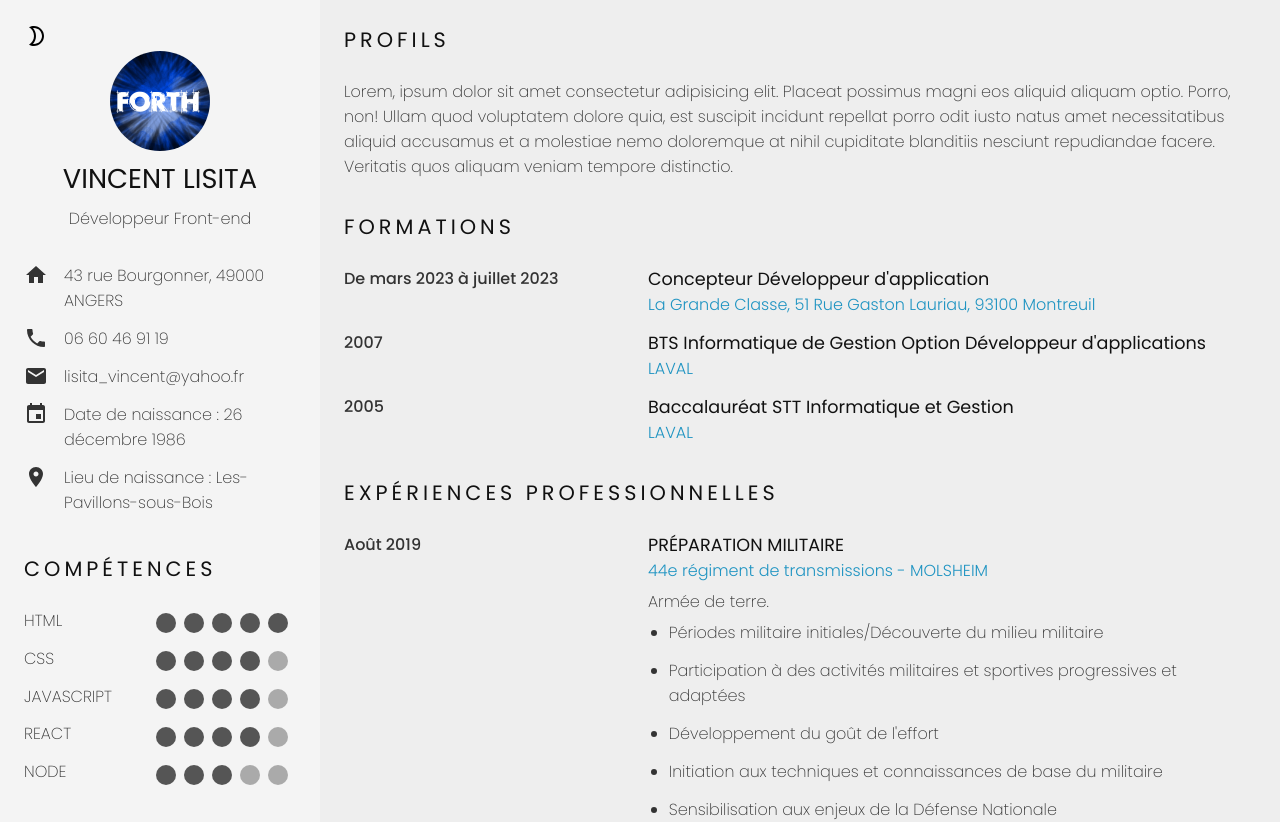
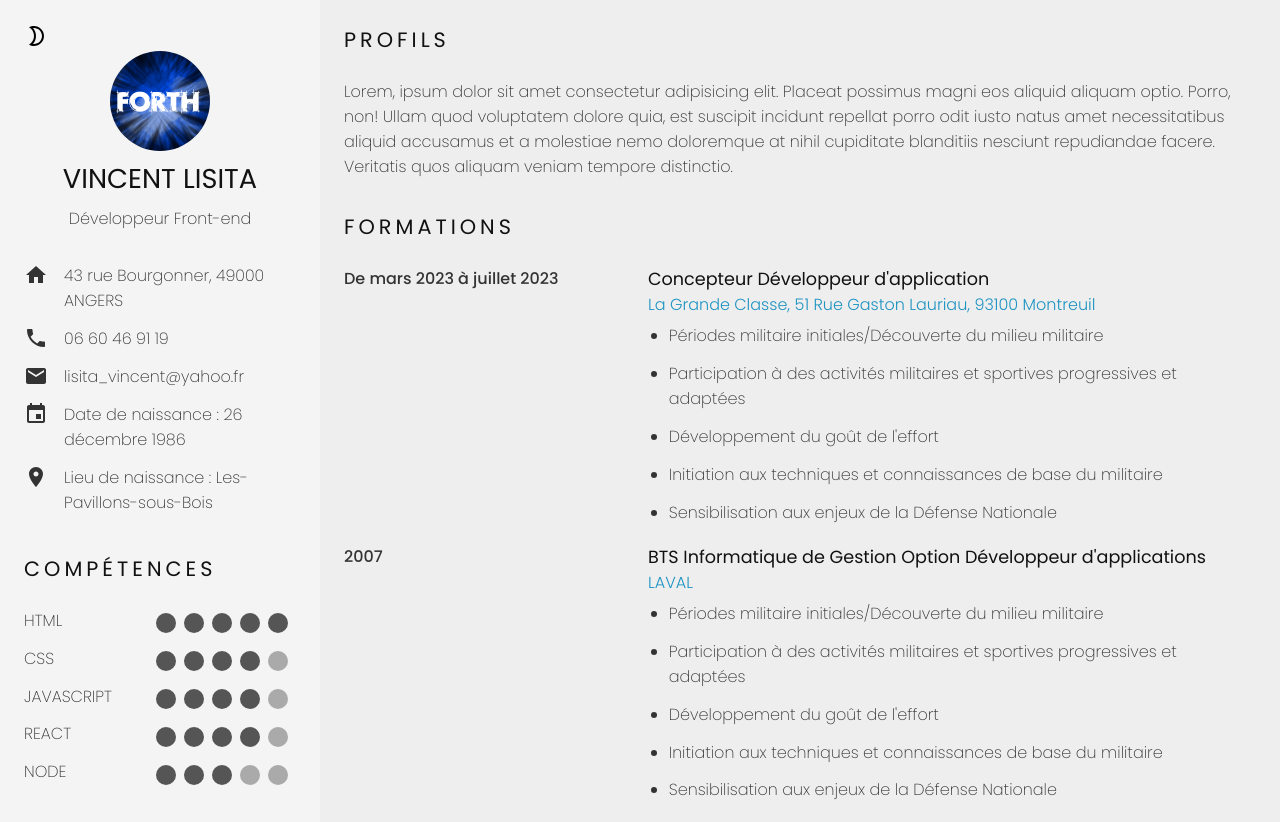
Before and after one commit to Alydiabira/CV-EN-LIGNE-AVEC-REACT.JS, a React (Vite) app: page / in a window 1280 px wide. Shown: the top 822 px of the page. Built offline with nearby package versions, Linux system fonts and the light colour scheme.

Commit message:
Update Formations.tsx

```diff
--- a/src/components/Formations.tsx
+++ b/src/components/Formations.tsx
@@ -12,6 +12,13 @@ const Formations = () => {
           <div className="grid__item">
             <h3 className="grid__title">{formation.title}</h3>
             <p className="grid__location">{formation.location}</p>
+            <ul className="grid__missions">
+              {formation.missions.map((mission, k) => (
+                <li className="grid_missions" key={k}>
+                  {mission}
+                </li>
+              ))}
+            </ul>
           </div>
         </div>
       ))}
```
